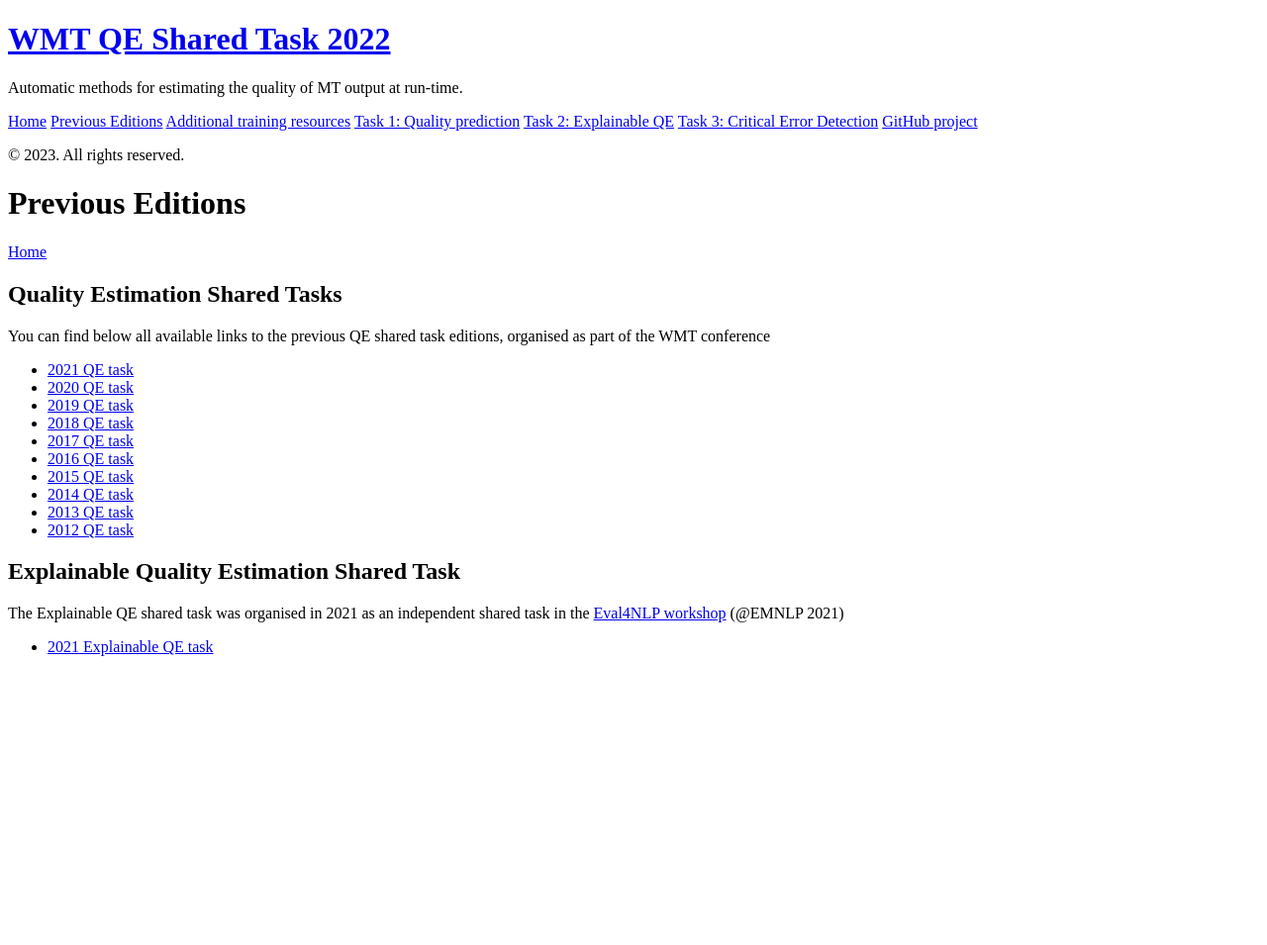
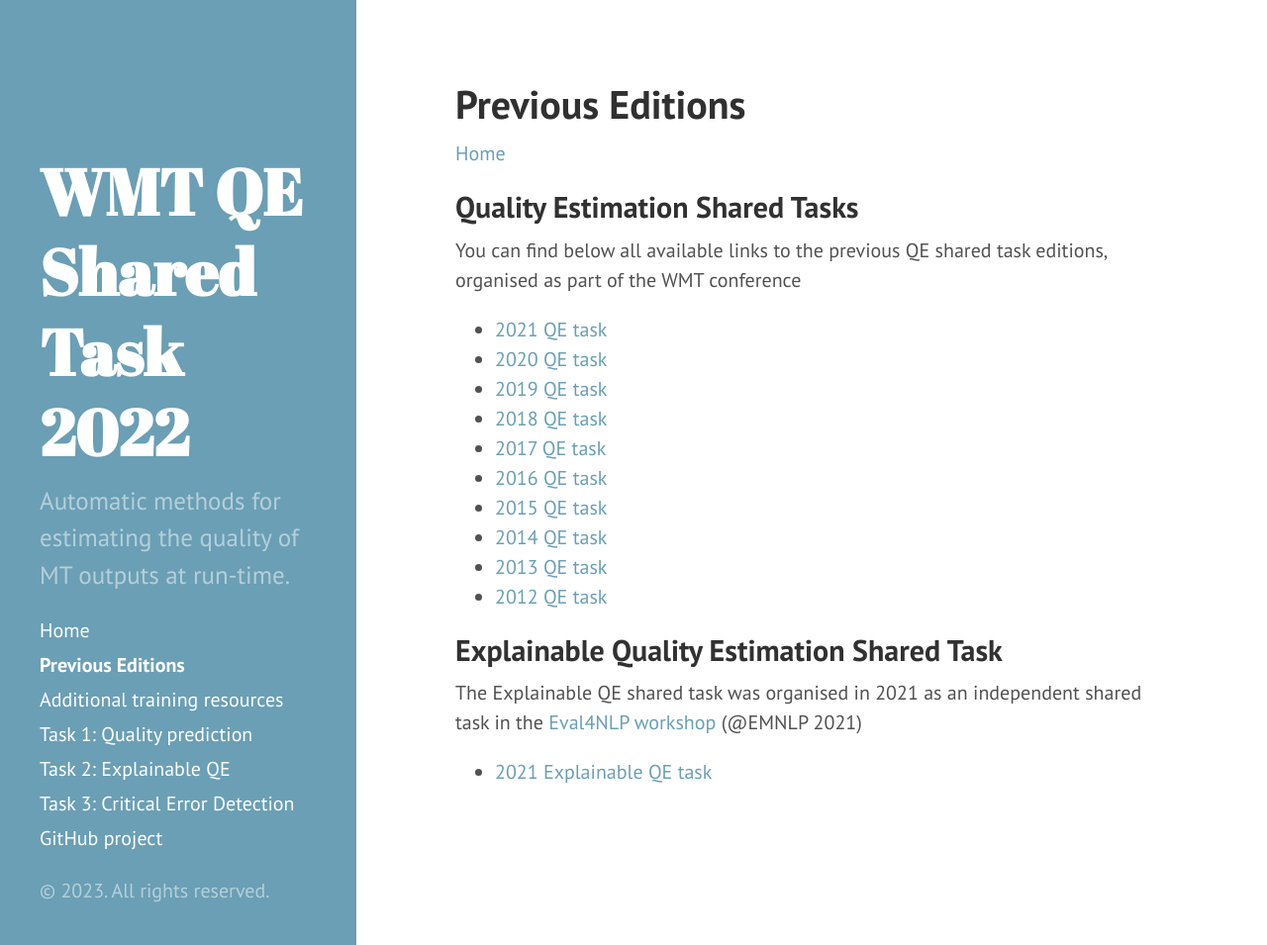
Before and after one commit to WMT-QE-Task/wmt-qe-2022, a Jekyll site: the page built from subtasks/previous.md, in a window 1280 px wide and 955 px high. Shown: the whole window at 99% size. Built offline with Jekyll 4.4.1, drawn with Linux system fonts in a browser that asks for light colours; Markdown is read by kramdown in place of the engine named in the settings.

Commit message:
address revision

```diff
--- a/_config.yml
+++ b/_config.yml
@@ -8,9 +8,9 @@ permalink:        pretty
 # Setup
 title:            'WMT QE Shared Task 2022'
 #tagline:          'A Jekyll theme'
-description:      'Automatic methods for estimating the quality of MT output at run-time.'
-#url:               https://github.com/WMT-QE-Task/wmt-qe-2022/
-baseurl:           https://wmt-qe-task.github.io/wmt-qe-2022/
+description:      'Automatic methods for estimating the quality of MT outputs at run-time.'
+# url:               https://wmt-qe-task.github.io/wmt-qe-2022/
+baseurl:           /wmt-qe-2022/
 
 #author:
 #  name:           'Mark Otto'
```
